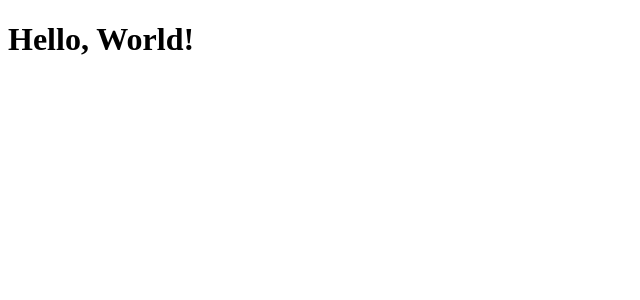
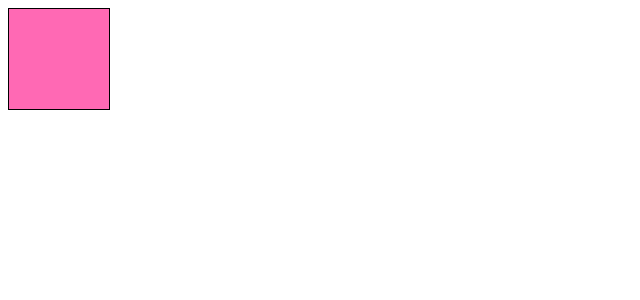
Before and after one commit to mrbartrns/react-class, a React app: page / in a window 1280 px wide. Shown: the top 300 px of the page, without its empty margins (0-640 px from the left). Built offline with nearby package versions, Linux system fonts and the light colour scheme.

Commit message:
feat: emotion styled practice

```diff
--- a/src/App.tsx
+++ b/src/App.tsx
@@ -1,9 +1,10 @@
 import React from 'react';
+import { Box } from '@components/Box';
 
 function App(): JSX.Element {
   return (
     <div className="App">
-      <h1>Hello, World!</h1>
+      <Box />
     </div>
   );
 }
--- /dev/null
+++ b/src/components/Box.scss
@@ -0,0 +1,5 @@
+.box {
+  width: 100px;
+  height: 100px;
+  border: 1px solid;
+}
--- /dev/null
+++ b/src/components/Box.tsx
@@ -0,0 +1,9 @@
+// import { jsx, css } from '@emotion/react';
+import styled from '@emotion/styled';
+
+export const Box = styled.div`
+  width: 100px;
+  height: 100px;
+  border: 1px solid;
+  background-color: hotpink;
+`;
```
